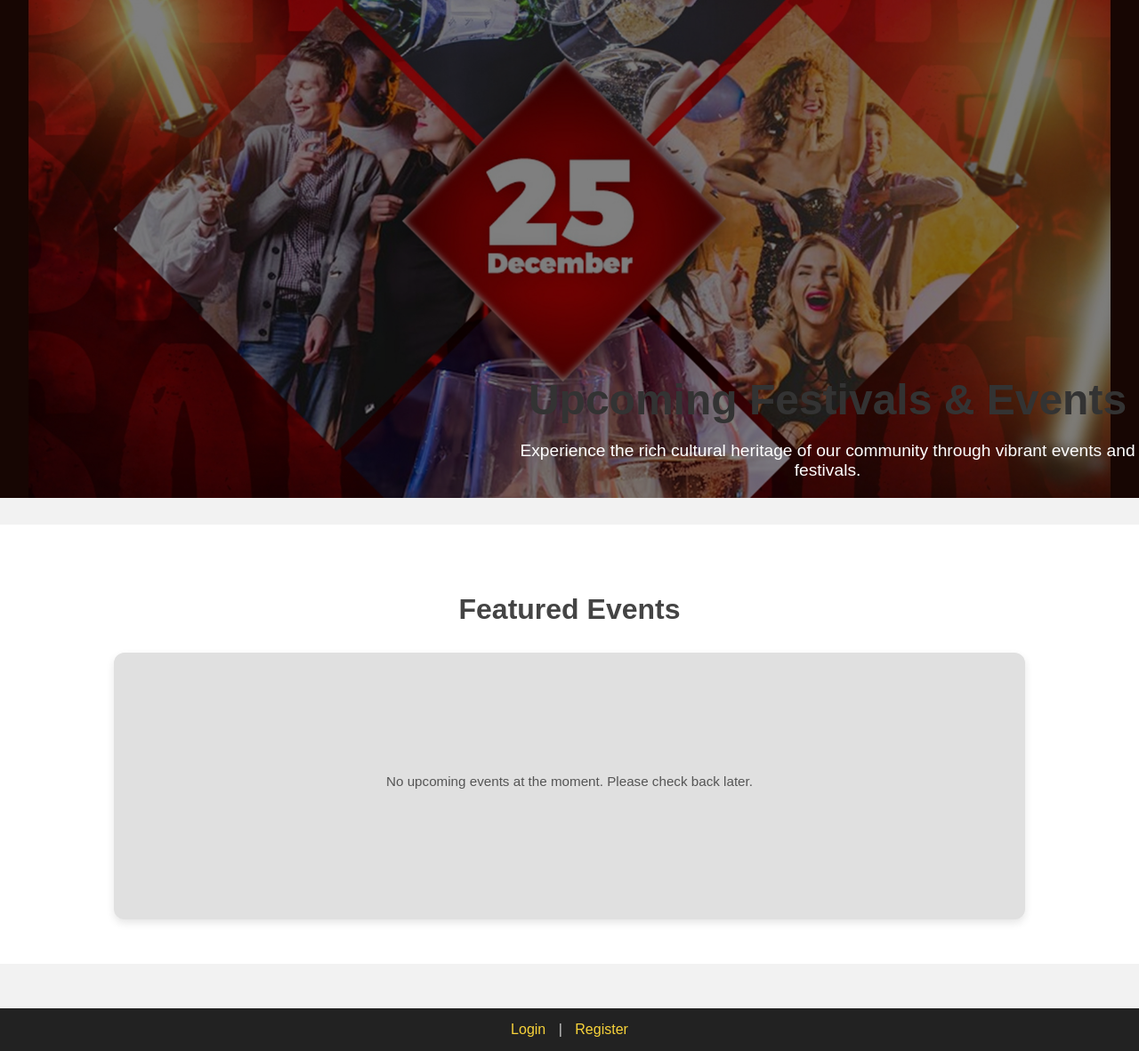
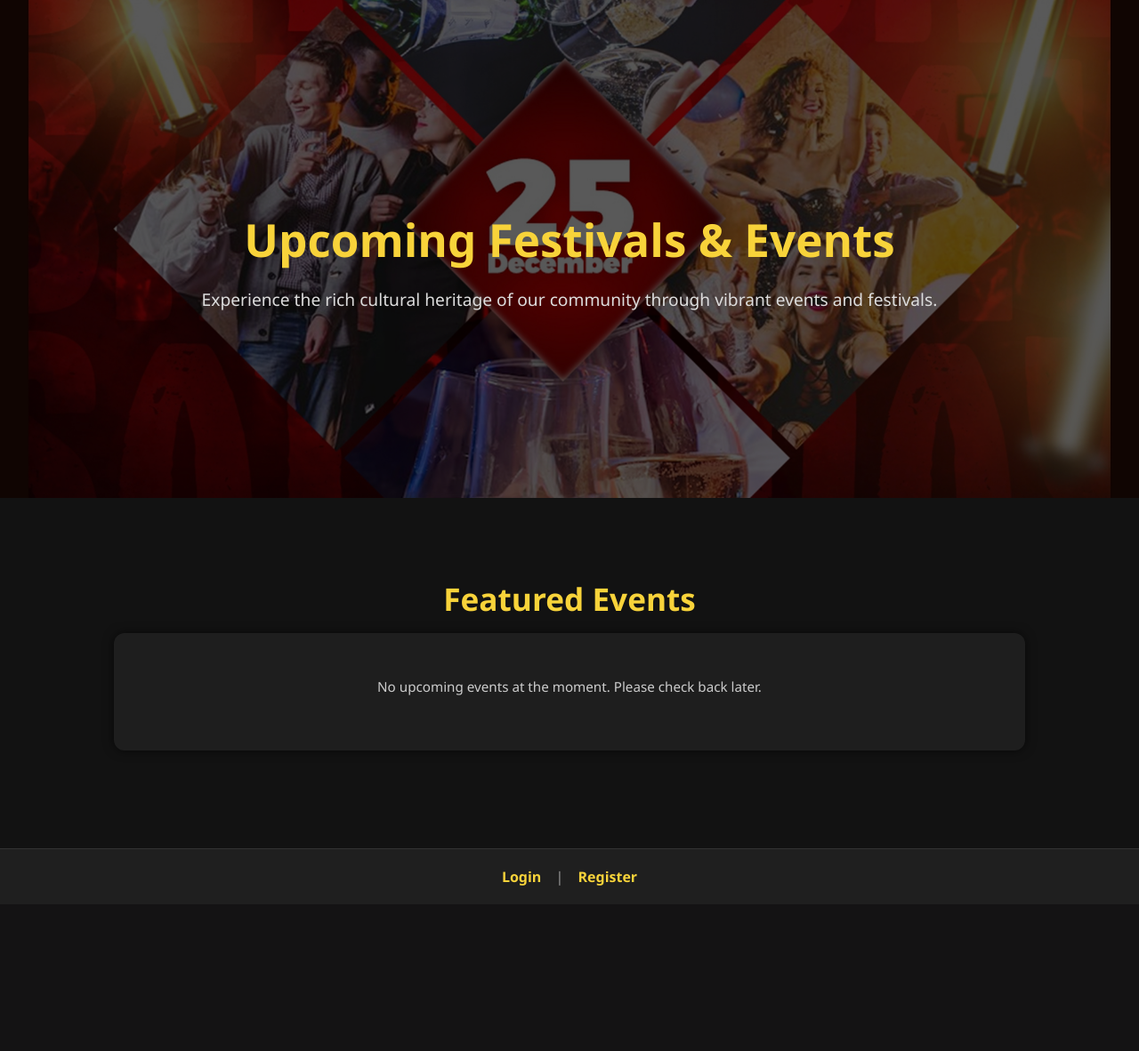
Before and after one commit to Akashgeorge123/events_management-Mini-Project-, a PHP site: page /home.php in a window 1280 px wide. Shown: the whole page at 89% size. After the commit the page ends 996 px from the top, so only its background shows below. Run offline with PHP 8.4, Linux system fonts and the light colour scheme; data that the repository does not hold is empty.

Commit message:
made it lil more convinient

```diff
--- a/css/style.css
+++ b/css/style.css
@@ -1,7 +1,8 @@
-/* General Styles */
+/* General Dark Theme */
 body {
-    font-family: Arial, sans-serif;
-    background-color: #f2f2f2;
+    font-family: 'Segoe UI', Arial, sans-serif;
+    background-color: #121212;
+    color: #e0e0e0;
     margin: 0;
     padding: 0;
 }
@@ -9,267 +10,107 @@ body {
 /* Headings */
 h1, h2, h3 {
     text-align: center;
-    color: #333;
+    color: #f8d33a; /* golden accent */
+    margin-bottom: 15px;
 }
 
-/* Container for forms and content */
+/* Forms */
 form {
-    background-color: #fff;
+    background-color: #1e1e1e;
     max-width: 400px;
-    margin: 20px auto;
+    margin: 30px auto;
     padding: 30px;
-    border-radius: 10px;
-    box-shadow: 0 0 10px rgba(0,0,0,0.1);
+    border-radius: 12px;
+    box-shadow: 0 0 15px rgba(248, 211, 58, 0.2);
 }
 
-input[type="text"],
-input[type="email"],
-input[type="password"],
-input[type="date"],
-input[type="time"],
-textarea {
+input, textarea {
     width: 100%;
-    padding: 10px;
-    margin: 8px 0 15px 0;
-    border: 1px solid #ccc;
-    border-radius: 5px;
-    box-sizing: border-box;
+    padding: 12px;
+    margin: 8px 0 18px;
+    border: 1px solid #444;
+    border-radius: 6px;
+    background: #2a2a2a;
+    color: #fff;
 }
 
 button {
     width: 100%;
-    background-color: #4CAF50;
-    color: white;
+    background: linear-gradient(45deg, #f8d33a, #f39c12);
+    color: #121212;
     padding: 12px;
     border: none;
-    border-radius: 5px;
+    border-radius: 6px;
     cursor: pointer;
     font-size: 16px;
+    font-weight: bold;
+    transition: transform 0.2s, box-shadow 0.3s;
 }
-
 button:hover {
-    background-color: #45a049;
+    transform: translateY(-2px);
+    box-shadow: 0 0 10px rgba(248, 211, 58, 0.5);
 }
 
 /* Links */
 a {
-    color: #4CAF50;
+    color: #f8d33a;
     text-decoration: none;
+    transition: color 0.3s;
 }
-
 a:hover {
-    text-decoration: underline;
-}
-
-/* Event Display (for student dashboard) */
-.event {
-    background-color: #fff;
-    max-width: 600px;
-    margin: 20px auto;
-    padding: 20px;
-    border-radius: 10px;
-    box-shadow: 0 0 8px rgba(0,0,0,0.1);
-}
-
-hr {
-    border: 0;
-    border-top: 1px solid #eee;
-}
-
-/* Messages */
-p.success {
-    text-align: center;
-    font-size: 14px;
-    color: green;
-    font-weight: bold;
-}
-
-p.error {
-    text-align: center;
-    font-size: 14px;
-    color: red;
-    font-weight: bold;
+    color: #fff;
 }
 
 /* Navbar */
 .navbar {
-    background: #3498db;
-    color: white;
-    padding: 15px;
+    background: #1f1f1f;
+    color: #f8d33a;
+    padding: 15px 20px;
     display: flex;
     justify-content: space-between;
     align-items: center;
+    box-shadow: 0 2px 6px rgba(0,0,0,0.6);
+}
+.nav-links a {
+    color: #f8d33a;
+    margin-left: 20px;
+    font-weight: bold;
+}
+.nav-links a:hover {
+    color: #fff;
 }
 
-.navbar h2 {
-    margin: 0;
-    font-size: 20px;
+/* Dashboard */
+.dashboard {
+    max-width: 1100px;
+    margin: 30px auto;
+    padding: 25px;
+    background: #1b1b1b;
+    border-radius: 12px;
+    box-shadow: 0 0 20px rgba(0,0,0,0.6);
 }
 
-.nav-links a {
-    color: white;
-    margin-left: 15px;
-    font-weight: bold;
-    transition: opacity 0.3s;
+/* Event Cards */
+.event {
+    background-color: #1e1e1e;
+    margin: 20px auto;
+    padding: 20px;
+    border-radius: 12px;
+    box-shadow: 0 0 12px rgba(248, 211, 58, 0.15);
+    transition: transform 0.3s, box-shadow 0.3s;
+}
+.event:hover {
+    transform: scale(1.02);
+    box-shadow: 0 0 20px rgba(248, 211, 58, 0.3);
+}
+.event img {
+    border-radius: 12px;
+    max-width: 100%;
+    height: auto;
+    margin-bottom: 12px;
 }
 
-.nav-links a:hover {
-    opacity: 0.8;
-}
-
-/* Dashboard Content */
-.dashboard {
-    max-width: 1000px;
-    margin: 20px auto;
-    padding: 20px;
-    background: #fff;
-    border-radius: 10px;
-    box-shadow: 0 0 10px rgba(0,0,0,0.1);
-}
-
-/* Tables (Admin event list + registrations) */
-table {
-    width: 100%;
-    border-collapse: collapse;
-    margin: 20px 0;
-    font-size: 14px;
-    background: #fff;
-    border-radius: 8px;
-    overflow: hidden;
-    box-shadow: 0 0 6px rgba(0,0,0,0.1);
-}
-
-table th, table td {
-    padding: 12px 15px;
-    border: 1px solid #ddd;
-    text-align: center;
-}
-
-table th {
-    background: #3498db;
-    color: white;
-    font-weight: bold;
-}
-
-table tr:nth-child(even) {
-    background-color: #f9f9f9;
-}
-
-table tr:hover {
-    background-color: #f1f1f1;
-}
-
-.event img {
-    border-radius: 10px;
-    max-width: 100%;
-    height: auto;
-    margin-bottom: 10px;
-}
-
-/* Hero Section */
-.hero {
-    position: relative;
-    text-align: center;
-    color: white;
-    margin-bottom: 30px;
-}
-.hero-image {
-    width: 100%;
-    height: 400px;
-    object-fit: cover;
-    opacity: 0.8;
-}
-.hero-content {
-    position: absolute;
-    top: 50%;
-    left: 50%;
-    transform: translate(-50%, -50%);
-}
-
-/* Events Section */
-.events {
-    padding: 20px;
-    background-color: #f4f4f4;
-}
-.events h2 {
-    text-align: center;
-    margin-bottom: 20px;
-}
-.event-grid {
-    display: grid;
-    grid-template-columns: repeat(auto-fill, minmax(300px, 1fr));
-    gap: 20px;
-}
-.event-card {
-    background-color: white;
-    border-radius: 8px;
-    box-shadow: 0 4px 6px rgba(0,0,0,0.1);
-    overflow: hidden;
-    text-align: center;
-    padding: 15px;
-}
-.event-card img {
-    width: 100%;
-    height: 200px;
-    object-fit: cover;
-    border-radius: 8px;
-    margin-bottom: 10px;
-}
-.event-card h3 {
-    margin: 10px 0;
-    font-size: 1.2em;
-}
-.event-card p {
-    font-size: 0.95em;
-    color: #555;
-}
-.event-card.no-events {
-    display: flex;
-    justify-content: center;
-    align-items: center;
-    height: 200px;
-    background-color: #e0e0e0;
-    color: #888;
-}
-
-/* Footer */
-footer {
-    background-color: #333;
-    color: white;
-    padding: 20px;
-    text-align: center;
-}
-.footer-links a {
-    color: white;
-    margin: 0 10px;
-    text-decoration: none;
-}
-.footer-links a:hover {
-    text-decoration: underline;
-}
-
-.login-form {
-    position: relative;
-    padding-bottom: 40px; /* extra space for the footer */
-}
-
-.form-footer {
-    position: absolute;
-    bottom: 10px;
-    right: 15px;
-    font-size: 0.9em;
-}
-
-.form-footer a {
-    color: #4CAF50;
-    text-decoration: none;
-}
-
-.form-footer a:hover {
-    text-decoration: underline;
-}
-
-
+/* Hero */
 .hero {
     position: relative;
     height: 70vh;
@@ -285,31 +126,30 @@ footer {
     position: absolute;
     top: 0; left: 0;
     width: 100%; height: 100%;
-    background: rgba(0,0,0,0.5);
+    background: rgba(0,0,0,0.65);
 }
 .hero-content {
     position: relative;
     z-index: 1;
-    max-width: 700px;
 }
 .hero h1 {
-    font-size: 3rem;
-    margin-bottom: 10px;
+    font-size: 3.2rem;
+    margin-bottom: 12px;
+    color: #f8d33a;
 }
 .hero p {
     font-size: 1.2rem;
+    color: #ddd;
 }
 
-/* Events Section */
+/* Event Grid */
 .events {
-    padding: 50px 10%;
-    background: #fff;
+    padding: 60px 10%;
+    background: #121212;
 }
 .events h2 {
-    text-align: center;
-    font-size: 2rem;
-    margin-bottom: 30px;
-    color: #444;
+    color: #f8d33a;
+    font-size: 2.2rem;
 }
 .event-grid {
     display: grid;
@@ -317,52 +157,52 @@ footer {
     gap: 25px;
 }
 .event-card {
-    background: #fafafa;
+    background: #1e1e1e;
     border-radius: 12px;
-    overflow: hidden;
-    box-shadow: 0 4px 10px rgba(0,0,0,0.1);
-    transition: transform 0.3s ease;
+    box-shadow: 0 0 12px rgba(0,0,0,0.6);
+    transition: transform 0.3s, box-shadow 0.3s;
 }
 .event-card:hover {
-    transform: translateY(-8px);
+    transform: translateY(-6px);
+    box-shadow: 0 0 18px rgba(248, 211, 58, 0.4);
 }
 .event-card img {
     width: 100%;
-    height: 180px;
+    height: 200px;
     object-fit: cover;
 }
 .event-card h3 {
+    margin: 15px;
     font-size: 1.3rem;
-    margin: 15px;
-    color: #222;
+    color: #f8d33a;
 }
 .event-card p {
-    margin: 0 15px 10px;
+    margin: 0 15px 12px;
     font-size: 0.95rem;
-    line-height: 1.4;
+    color: #ccc;
 }
 .no-events {
     grid-column: span 2;
     text-align: center;
     padding: 50px;
     font-size: 1.1rem;
-    color: #777;
+    color: #888;
 }
 
 /* Footer */
 footer {
-    background: #222;
-    color: #ccc;
-    padding: 15px;
+    background: #1f1f1f;
+    color: #999;
+    padding: 20px;
     text-align: center;
     margin-top: 50px;
+    border-top: 1px solid #333;
 }
 .footer-links a {
     color: #f8d33a;
-    text-decoration: none;
-    margin: 0 10px;
-    font-weight: 500;
+    margin: 0 12px;
+    font-weight: bold;
 }
 .footer-links a:hover {
-    text-decoration: underline;
+    color: #fff;
 }
```
Also changed, not shown: admin/add_event.php (+16 -5 lines), users/dashboard.php (+12 -8 lines), uploads/1757859093_pexels-mikky-k-158844-625644.jpg (added), uploads/1757859145_pexels-mikky-k-158844-625644.jpg (added), uploads/1757859189_pexels-mikky-k-158844-625644.jpg (added), uploads/1757859269_pexels-asadphoto-169190.jpg (added).
